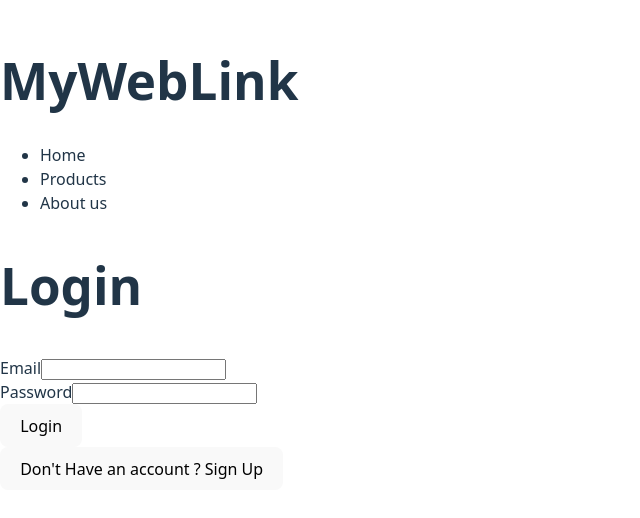
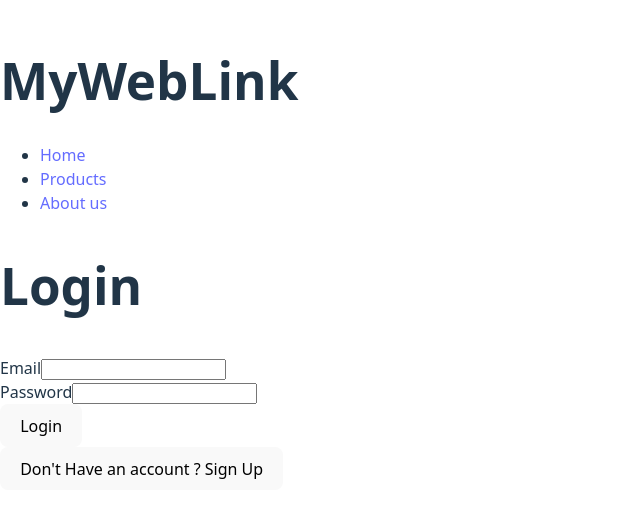
Before and after one commit to ajayygurjar/Expense--Tracker, a React (Vite) app: page / in a window 1280 px wide. Shown: the part 146-664 px from the top of the page, without its empty margins (0-640 px from the left). Built offline with nearby package versions, Linux system fonts and the light colour scheme.

Commit message:
setting up react-router-dom

```diff
--- a/src/App.jsx
+++ b/src/App.jsx
@@ -1,12 +1,32 @@
-import AuthForm from "./components/Auth/AuthForm"
+import { createBrowserRouter,RouterProvider } from "react-router-dom"
+
+import Home from "./Pages/Home"
+import SignInPage from "./Pages/SignInPage"
+
+//import AuthForm from "./components/Auth/AuthForm"
 import Header from "./components/Layout/Header"
+import RootLayout from "./components/Layout/RootLayout"
 
 
+const router=createBrowserRouter([
+  {
+    path:'/',
+    element:<RootLayout/>,
+    id:'root',
+    children:[
+      {path:'/home',element:<Home/>},
+      {path:'/',element:<SignInPage/>}
+    ]
+  }
+])
+
 function App() {
+
+
+
  return (
   <>
-  <Header/>
-  <AuthForm/>
+  <RouterProvider router={router}/>
   </>
  )
 }
--- /dev/null
+++ b/src/Pages/SignInPage.jsx
@@ -0,0 +1,11 @@
+import AuthForm from "../components/Auth/AuthForm";
+
+ const SignInPage = () => {
+   return (
+     <>
+       <AuthForm />
+     </>
+   );
+ };
+
+ export default SignInPage;
--- a/src/components/Auth/AuthForm.jsx
+++ b/src/components/Auth/AuthForm.jsx
@@ -2,6 +2,7 @@ import React, { useState } from "react";
 import axios from "axios";
 import Input from "../UI/Input";
 import Home from "../../Pages/Home";
+
 
 const AuthForm = () => {
   const [email, setEmail] = useState("");
@@ -133,6 +134,7 @@ const AuthForm = () => {
             <button type="submit">{isSignUp ? `Sign Up` : `Login`}</button>
           </div>
         </form>
+
       </section>
       <div>
         <button type="button" onClick={toggleSignUpLoginHandler}>
--- a/src/components/Layout/Header.jsx
+++ b/src/components/Layout/Header.jsx
@@ -1,4 +1,4 @@
-
+import { NavLink } from "react-router-dom";
 
 const Header=()=>{
 
@@ -8,9 +8,10 @@ const Header=()=>{
             <h1 >MyWebLink</h1>
             <nav >
                 <ul >
-                    <li >Home</li>
-                    <li >Products</li>
-                    <li >About us</li>
+                    <li ><NavLink to='/home'>Home</NavLink></li>
+
+                    <li ><NavLink >Products</NavLink></li>
+                    <li ><NavLink >About us</NavLink></li>
                 </ul>
             </nav>
         </header>
--- /dev/null
+++ b/src/components/Layout/RootLayout.jsx
@@ -0,0 +1,16 @@
+import {Outlet} from 'react-router-dom';
+import Header from "./Header";
+
+
+
+const RootLayout=()=>{
+    return (
+        <main>
+            <Header/>
+            <div>
+                <Outlet/>
+            </div>
+        </main>
+    )
+}
+export default RootLayout;
```
